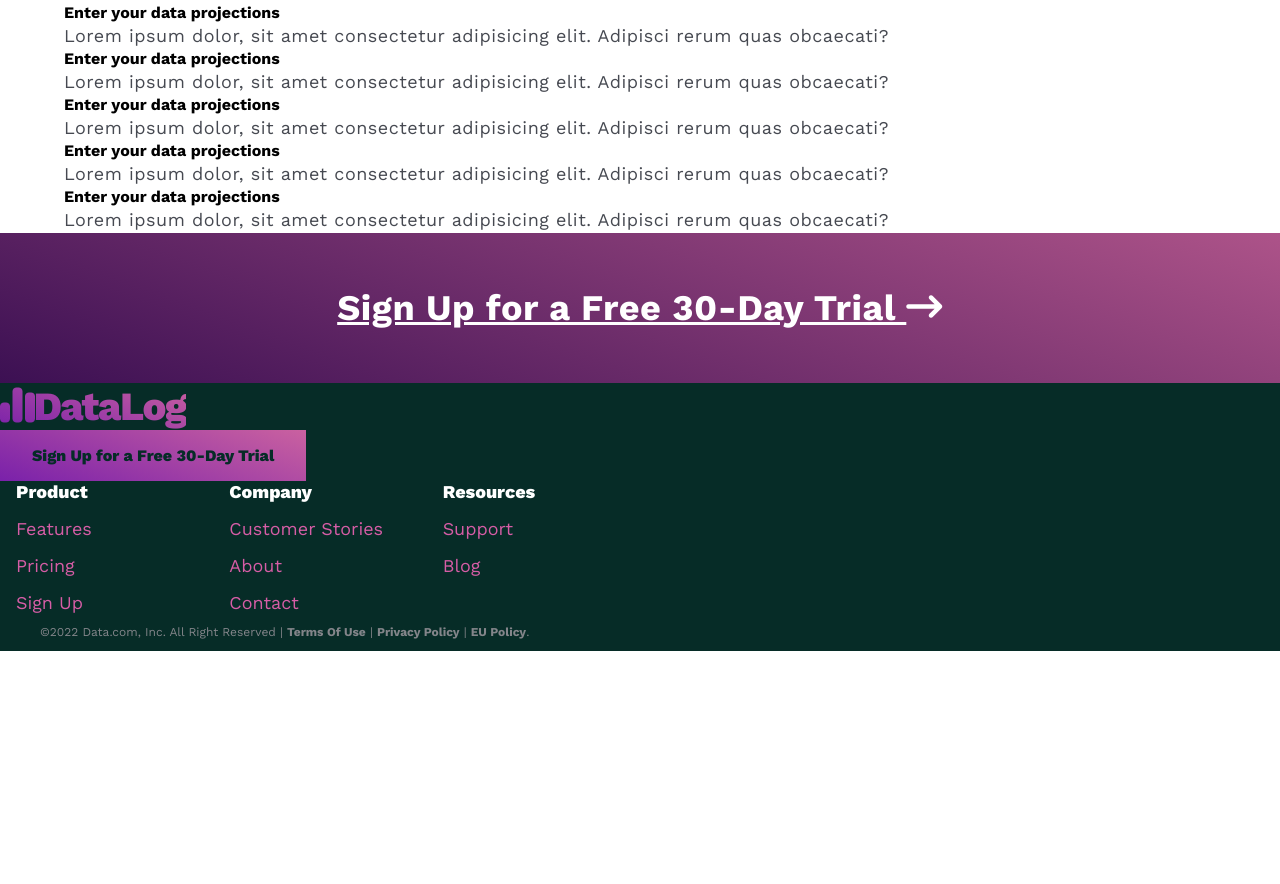
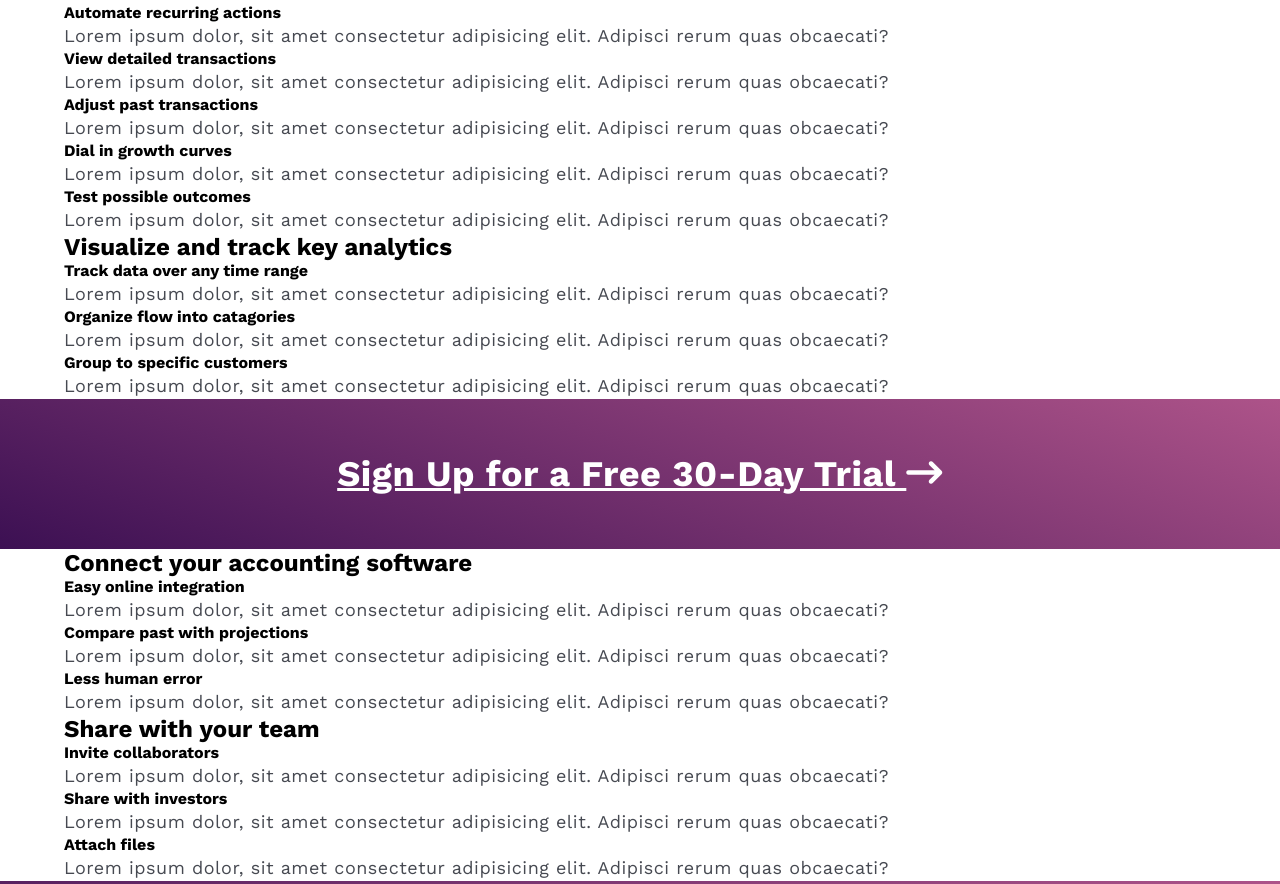
Before and after one commit to CoDan123/dataly, a plain HTML site: page features.html in a window 1280 px wide. Shown: the part 328-1212 px from the top of the page. Before the commit the page ends 979 px from the top, so only its background shows below. Drawn offline with nearby package versions, Linux system fonts and the light colour scheme.

Commit message:
more feature sections

```diff
--- a/features.html
+++ b/features.html
@@ -42,7 +42,7 @@
                 </div>
             </section>
 
-            <section class="manage-your-data">
+            <section class="data-features">
                 <div class="container title-and-animation">
                     <div class="h2-outer-box">
                         <h2>Manage your data</h2>
@@ -58,31 +58,130 @@
                             </p>
                         </div>
                         <div class="feature-h4-p">
-                            <h4>Enter your data projections</h4>
+                            <h4>Automate recurring actions</h4>
                             <p>Lorem ipsum dolor, sit amet consectetur adipisicing elit.
                                 Adipisci rerum quas obcaecati?
                             </p>
                         </div>
                         <div class="feature-h4-p">
-                            <h4>Enter your data projections</h4>
+                            <h4>View detailed transactions</h4>
                             <p>Lorem ipsum dolor, sit amet consectetur adipisicing elit.
                                 Adipisci rerum quas obcaecati?
                             </p>
                         </div>
                         <div class="feature-h4-p">
-                            <h4>Enter your data projections</h4>
+                            <h4>Adjust past transactions</h4>
                             <p>Lorem ipsum dolor, sit amet consectetur adipisicing elit.
                                 Adipisci rerum quas obcaecati?
                             </p>
                         </div>
                         <div class="feature-h4-p">
-                            <h4>Enter your data projections</h4>
+                            <h4>Dial in growth curves</h4>
                             <p>Lorem ipsum dolor, sit amet consectetur adipisicing elit.
                                 Adipisci rerum quas obcaecati?
                             </p>
                         </div>
                         <div class="feature-h4-p">
-                            <h4>Enter your data projections</h4>
+                            <h4>Test possible outcomes</h4>
+                            <p>Lorem ipsum dolor, sit amet consectetur adipisicing elit.
+                                Adipisci rerum quas obcaecati?
+                            </p>
+                        </div>
+                    </div>
+                </div>
+            </section>
+
+            <section class="data-features">
+                <div class="container title-and-animation">
+                    <div class="h2-outer-box">
+                        <h2>Visualize and track key analytics</h2>
+                    </div>
+                    <div class="animation-container"></div>
+                </div>
+                <div class="container">
+                    <div class="flex-features">
+                        <div class="feature-h4-p">
+                            <h4>Track data over any time range</h4>
+                            <p>Lorem ipsum dolor, sit amet consectetur adipisicing elit.
+                                Adipisci rerum quas obcaecati?
+                            </p>
+                        </div>
+                        <div class="feature-h4-p">
+                            <h4>Organize flow into catagories</h4>
+                            <p>Lorem ipsum dolor, sit amet consectetur adipisicing elit.
+                                Adipisci rerum quas obcaecati?
+                            </p>
+                        </div>
+                        <div class="feature-h4-p">
+                            <h4>Group to specific customers</h4>
+                            <p>Lorem ipsum dolor, sit amet consectetur adipisicing elit.
+                                Adipisci rerum quas obcaecati?
+                            </p>
+                        </div>
+                    </div>
+                </div>
+            </section>
+
+            <section class="trial-CTA">
+                <div class="trial-text-container">
+                    <p class="CTA-p">Sign Up for a Free 30-Day Trial <i class="fa-solid fa-arrow-right-long"></i></p>
+                </div>
+            </section>
+
+            <section class="data-features">
+                <div class="container title-and-animation">
+                    <div class="h2-outer-box">
+                        <h2>Connect your accounting software</h2>
+                    </div>
+                    <div class="animation-container"></div>
+                </div>
+                <div class="container">
+                    <div class="flex-features">
+                        <div class="feature-h4-p">
+                            <h4>Easy online integration</h4>
+                            <p>Lorem ipsum dolor, sit amet consectetur adipisicing elit.
+                                Adipisci rerum quas obcaecati?
+                            </p>
+                        </div>
+                        <div class="feature-h4-p">
+                            <h4>Compare past with projections</h4>
+                            <p>Lorem ipsum dolor, sit amet consectetur adipisicing elit.
+                                Adipisci rerum quas obcaecati?
+                            </p>
+                        </div>
+                        <div class="feature-h4-p">
+                            <h4>Less human error</h4>
+                            <p>Lorem ipsum dolor, sit amet consectetur adipisicing elit.
+                                Adipisci rerum quas obcaecati?
+                            </p>
+                        </div>
+                    </div>
+                </div>
+            </section>
+
+            <section class="data-features">
+                <div class="container title-and-animation">
+                    <div class="h2-outer-box">
+                        <h2>Share with your team</h2>
+                    </div>
+                    <div class="animation-container"></div>
+                </div>
+                <div class="container">
+                    <div class="flex-features">
+                        <div class="feature-h4-p">
+                            <h4>Invite collaborators</h4>
+                            <p>Lorem ipsum dolor, sit amet consectetur adipisicing elit.
+                                Adipisci rerum quas obcaecati?
+                            </p>
+                        </div>
+                        <div class="feature-h4-p">
+                            <h4>Share with investors</h4>
+                            <p>Lorem ipsum dolor, sit amet consectetur adipisicing elit.
+                                Adipisci rerum quas obcaecati?
+                            </p>
+                        </div>
+                        <div class="feature-h4-p">
+                            <h4>Attach files</h4>
                             <p>Lorem ipsum dolor, sit amet consectetur adipisicing elit.
                                 Adipisci rerum quas obcaecati?
                             </p>
```
